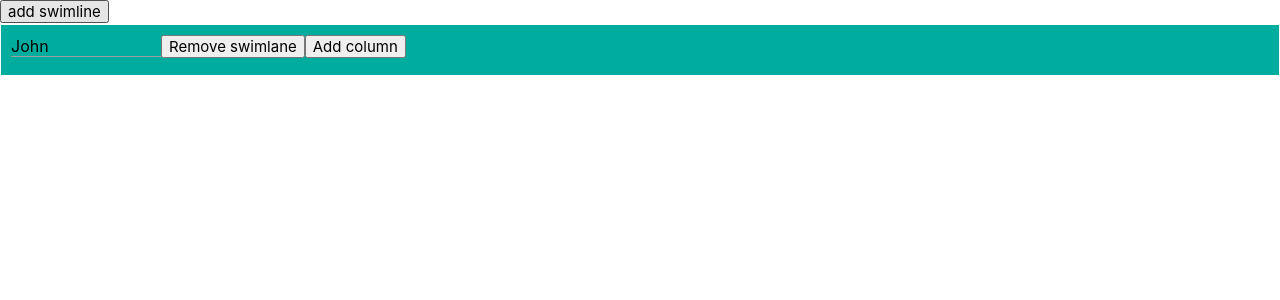
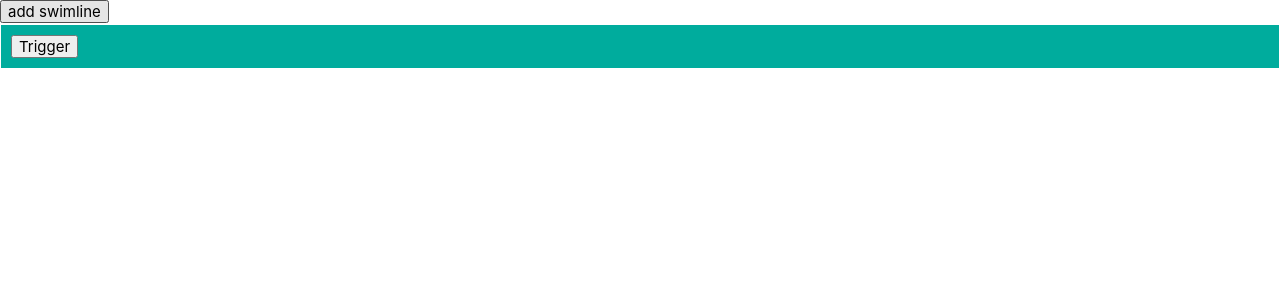
Before and after one commit to CezaryDobrenko/ajronn.github.io, a React (Create React App) app: page / in a window 1280 px wide. Shown: the top 300 px of the page. Built offline with nearby package versions, Linux system fonts and the light colour scheme.

Commit message:
added popup window

```diff
--- a/package.json
+++ b/package.json
@@ -9,7 +9,8 @@
     "react": "^16.13.1",
     "react-collapsible": "^2.7.0",
     "react-dom": "^16.13.1",
-    "react-scripts": "3.4.1"
+    "react-scripts": "3.4.1",
+    "reactjs-popup": "^1.5.0"
   },
   "scripts": {
     "start": "react-scripts start",
--- a/src/components/Swimlane.js
+++ b/src/components/Swimlane.js
@@ -2,8 +2,7 @@ import React from 'react'
 import Collapsible from 'react-collapsible'
 import Draggable from "../dnd/draggable"
 import Droppable from "../dnd/droppable"
-
-
+import Popup from "reactjs-popup"
 
 class Swimlane extends React.Component{
 
@@ -42,7 +41,10 @@ class Swimlane extends React.Component{
 
        return (
            <div>
-            <Collapsible trigger={<div><input style={{width: "150px", height: "20px"}}type="text" defaultValue={this.props.element.title}></input><button onClick={() => this.props.removeSwimlane(this.props.element)}>Remove swimlane</button><button onClick={() => this.addColumn(this.props.element)}>Add column</button></div>}>
+            <Collapsible trigger={<div><Popup trigger={<button>Trigger</button>} position="right center">
+            <input style={{width: "150px", height: "20px"}}type="text" defaultValue={this.props.element.title}></input>
+            <button onClick={() => this.props.removeSwimlane(this.props.element)}>Remove swimlane</button>
+            <button onClick={() => this.addColumn(this.props.element)}>Add column</button></Popup></div>}>
                 <Draggable id="item1"><div style={{backgroundColor: 'gray', width: '100px'}}>Some text</div></Draggable>
                 <div style={{height: "300px", backgroundColor: "#f3e5ab"}}>{elements}</div>
             </Collapsible>
```
Also changed, not shown: 1 other file (tests, documents, lock files or other folders).
